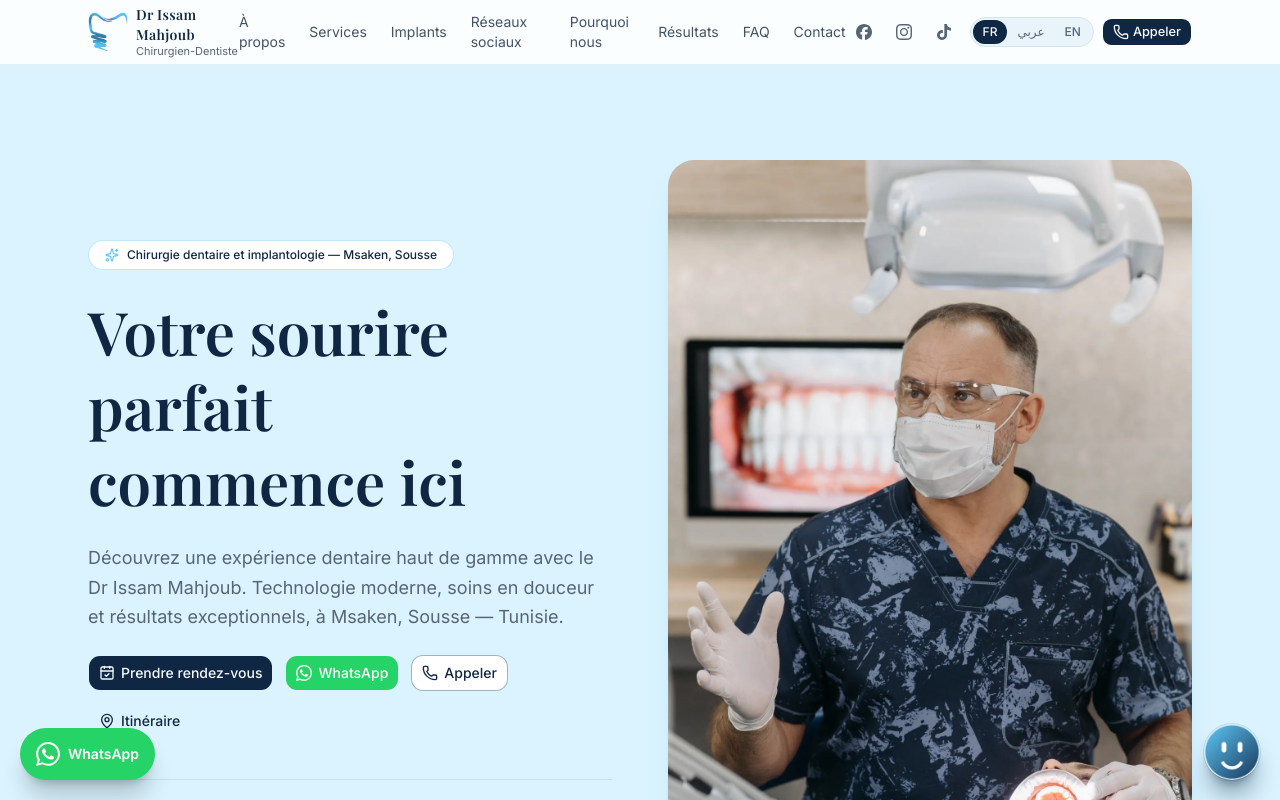
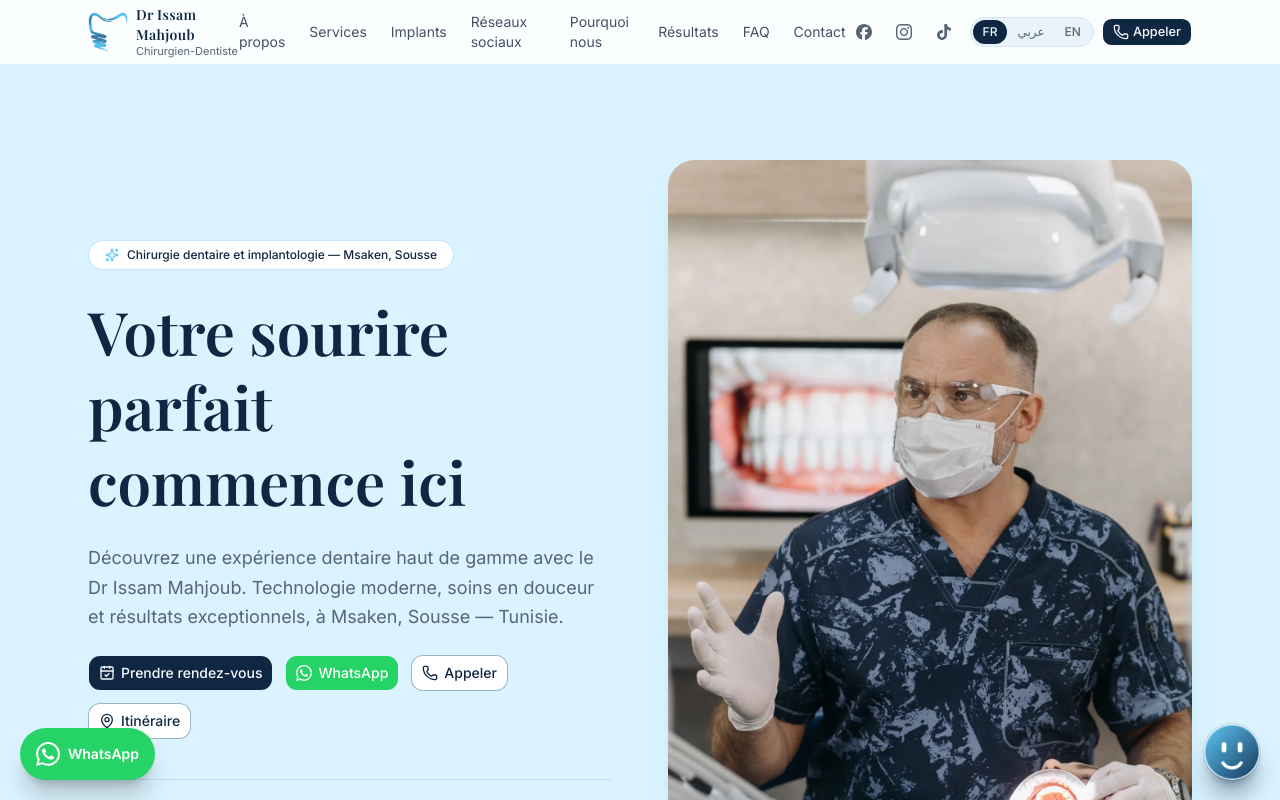
Before and after one commit to Swalhinos/dr-issam-mahjoub-dental, a Next.js app: page / in a window 1280 px wide. Shown: the top 800 px of the page. Built offline with nearby package versions, Linux system fonts and the light colour scheme; a web font is replaced by a local one.

Commit message:
Hero: Itinéraire as white outline button

```diff
--- a/components/hero.tsx
+++ b/components/hero.tsx
@@ -55,8 +55,8 @@ export function Hero() {
             </Button>
             <Button
               size="lg"
-              variant="ghost"
-              className="text-navy hover:bg-background/70"
+              variant="outline"
+              className="border-navy/30 bg-background text-navy hover:bg-secondary"
               render={<a href={CLINIC.mapsUrl} target="_blank" rel="noopener noreferrer" />}
             >
               <MapPin className="size-4" />
```
